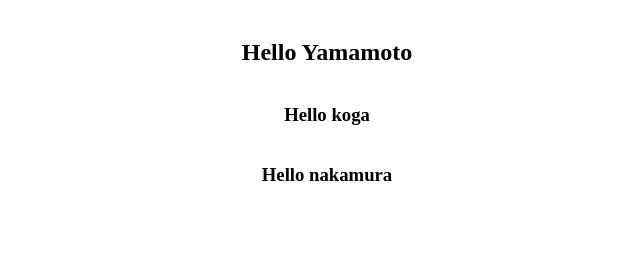
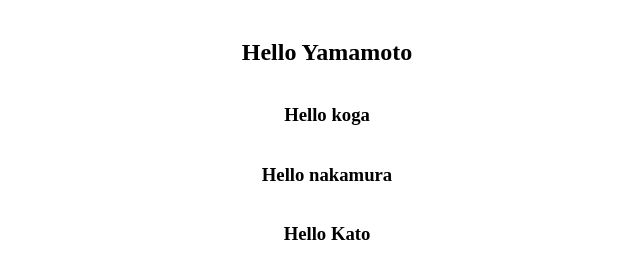
Before and after one commit to aws-teamA/task1, a plain HTML site: page index.html in a window 1280 px wide. Shown: the part 78-356 px from the top of the page, without its empty margins (313-953 px from the left). Drawn offline with Linux system fonts and the light colour scheme.

Commit message:
Hello Katoを追加しました

```diff
--- a/index.html
+++ b/index.html
@@ -16,6 +16,7 @@
         <h2>Hello Yamamoto</h2>
         <h3>Hello koga</h3>
         <h3>Hello nakamura</h3>
+        <h3>Hello Kato</h3>
     </div>
 </body>
 
```
